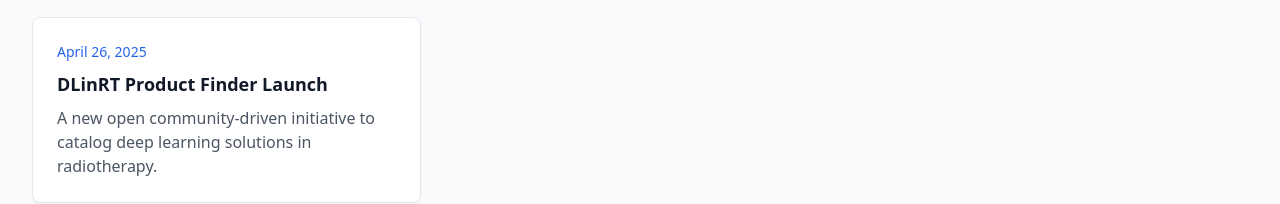
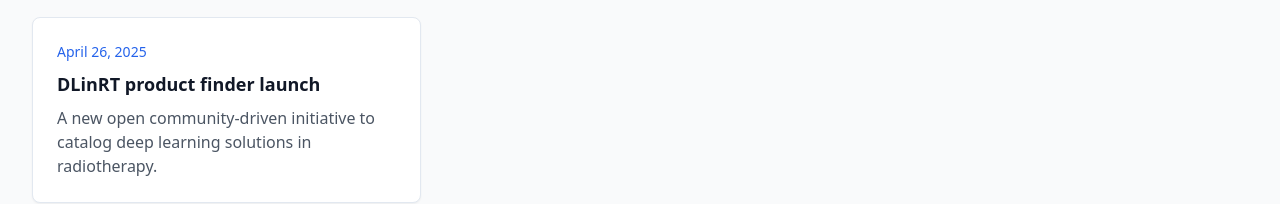
Before and after one commit to DLinRT-eu/website, a React (Vite) app: page / in a window 1280 px wide. Shown: the part 495-699 px from the top of the page. Built offline with nearby package versions, Linux system fonts and the light colour scheme.

Commit message:
Update project-launch.ts

```diff
--- a/src/data/news/project-launch.ts
+++ b/src/data/news/project-launch.ts
@@ -4,11 +4,9 @@ import { NewsItem } from "@/types/news";
 export const projectLaunch: NewsItem = {
   id: "project-launch",
   date: "April 26, 2025",
-  title: "DLinRT Product Finder Launch",
+  title: "DLinRT product finder launch",
   summary: "A new open community-driven initiative to catalog deep learning solutions in radiotherapy.",
-  content: `# DLinRT Product Finder Launch
-
-We are excited to announce the launch of DLinRT product finder, a project deeply influenced by the [Health AI Register](https://radiology.healthairegister.com/) approach to cataloging AI solutions in radiology.
+  content: `We are excited to announce the launch of DLinRT product finder, a project deeply influenced by the [Health AI Register](https://radiology.healthairegister.com/) approach to cataloging AI solutions in radiology.
 
 ## Our Mission
 
```
